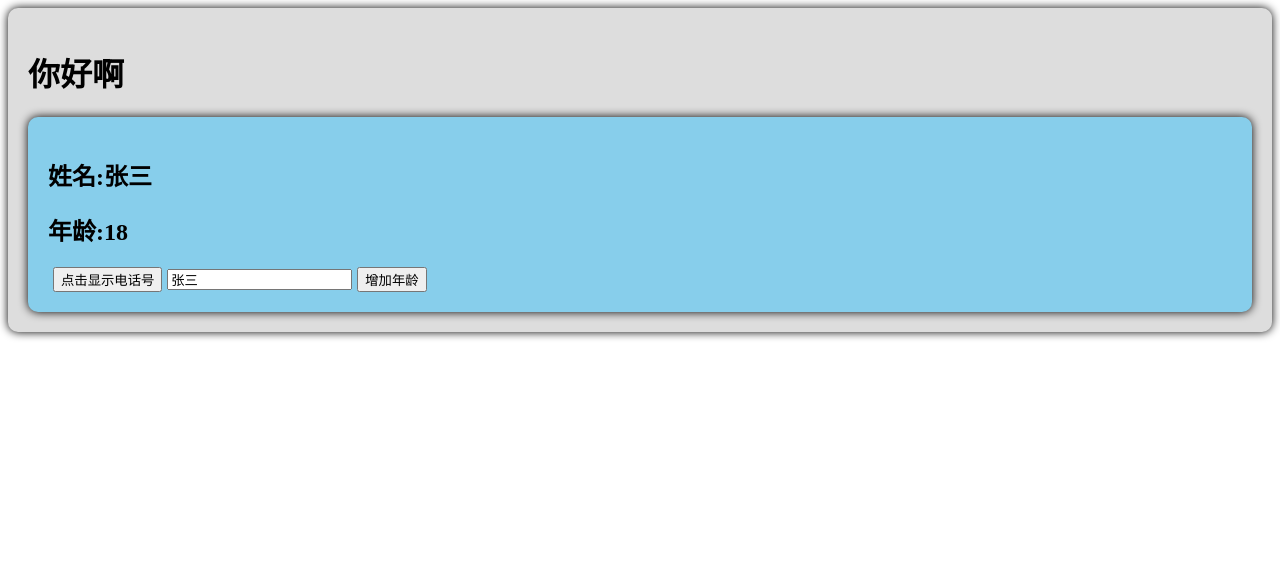
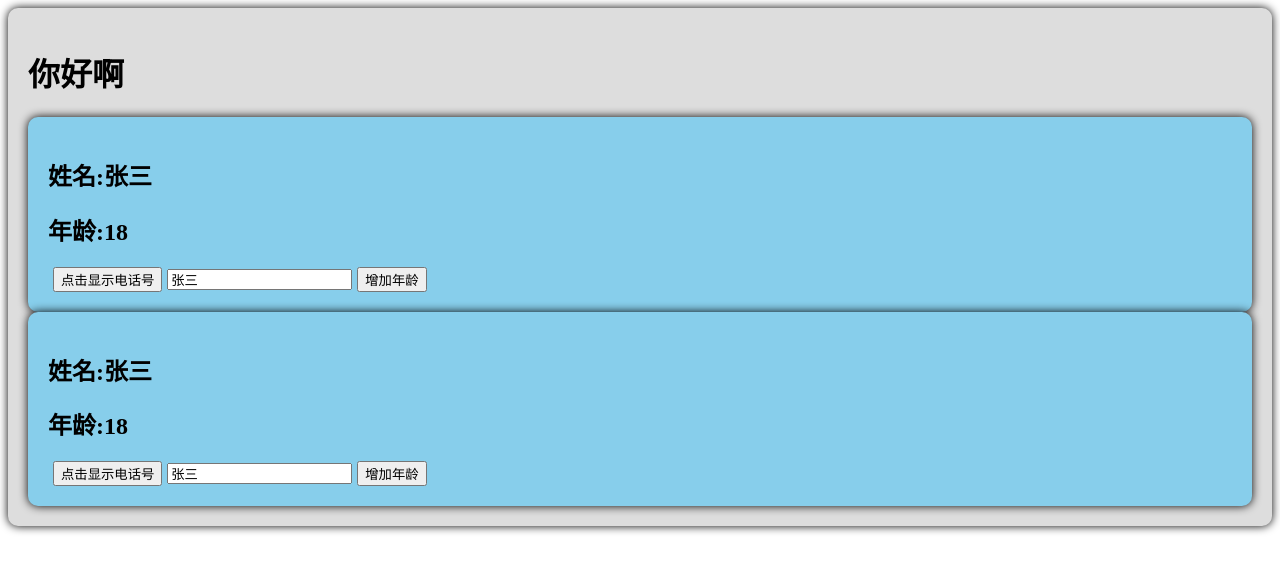
Before and after one commit to MUDS7/vueLearning, a Vue app: page / in a window 1280 px wide. Shown: the top 572 px of the page. Built offline with nearby package versions, Linux system fonts and the light colour scheme; the HTML template or start-up script is replaced by a standard one.

Commit message:
学习vue3 setup函数

```diff
--- a/src/App.vue
+++ b/src/App.vue
@@ -3,14 +3,16 @@
     <div class="app">
       <h1>你好啊</h1>
       <Person/>
+      <person_setup/>
     </div>
 </template>
 
 <script lang="ts">
   import Person from './components/person.vue';
+  import person_setup from './components/person_setup.vue';
   export default {
     name:'App',
-    components: { Person },
+    components: { Person,person_setup },
   }
 </script>
 
--- /dev/null
+++ b/src/components/person_setup.vue
@@ -0,0 +1,43 @@
+<template>
+    <div class="person">
+        <h2>姓名:{{ name }}</h2>
+        <h2>年龄:{{ age }}</h2>
+        <button @click="showTel">点击显示电话号</button>
+        <input v-model="name">
+        <!--<button @click="changeName">修改名字</button> -->
+        <button @click="addAge">增加年龄</button>
+    </div>
+</template>
+
+<script lang="ts">
+    export default {
+        name:"person_setup",
+        setup() {
+            let name = '张三'
+            let age = 18
+            let tel = '123456789'
+
+            function showTel() {
+                alert(tel)
+            }
+
+            function addAge() {
+                age += 1
+            }
+
+            return { name , age , showTel,addAge }
+        }
+    }
+</script>
+
+<style>
+    .person{
+        background-color: skyblue;
+        box-shadow: 0 0 10px;
+        border-radius: 10px;
+        padding: 20px;
+    }
+    button {
+        margin: 0 5px;
+    }
+</style>
```
